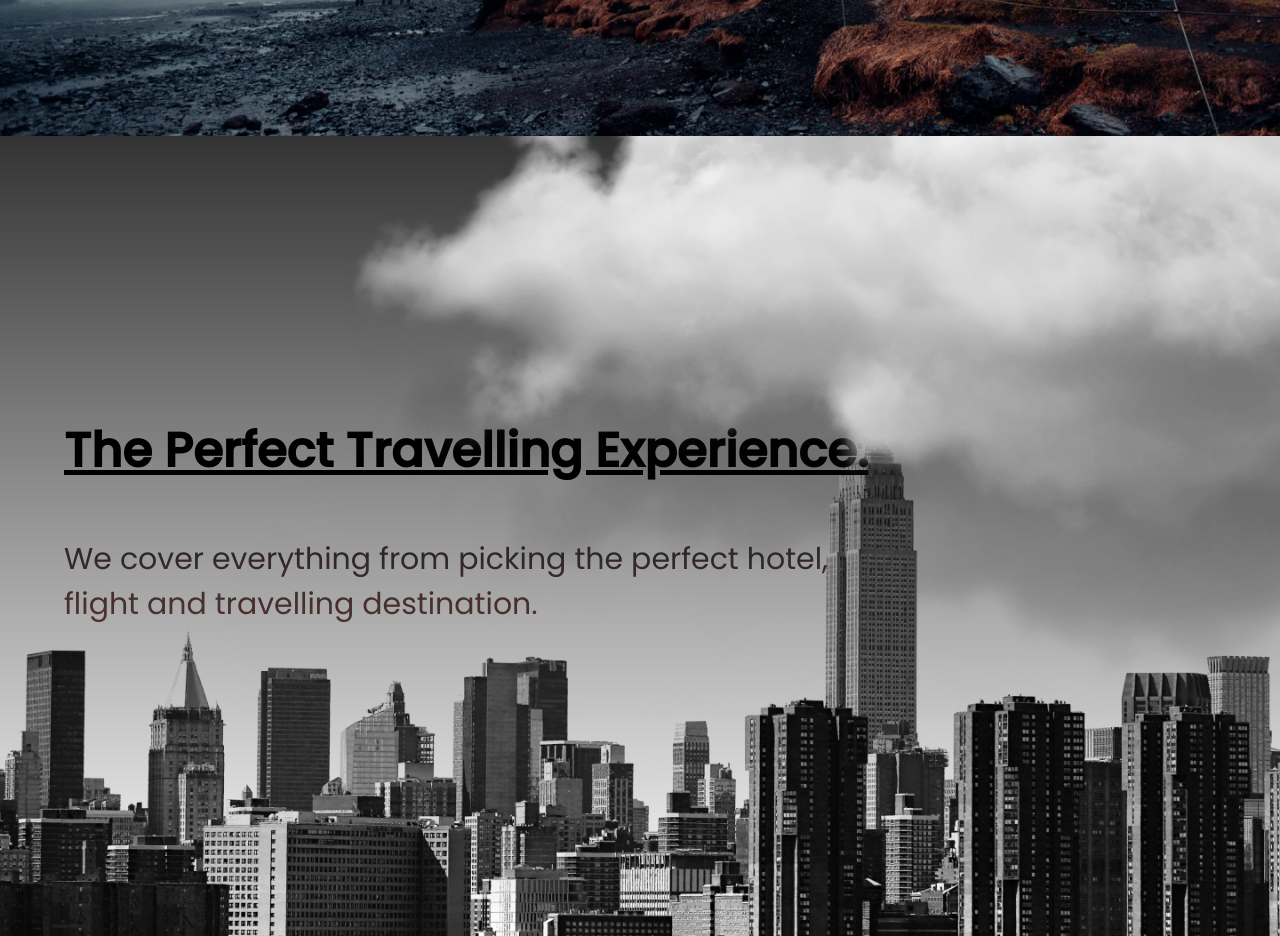
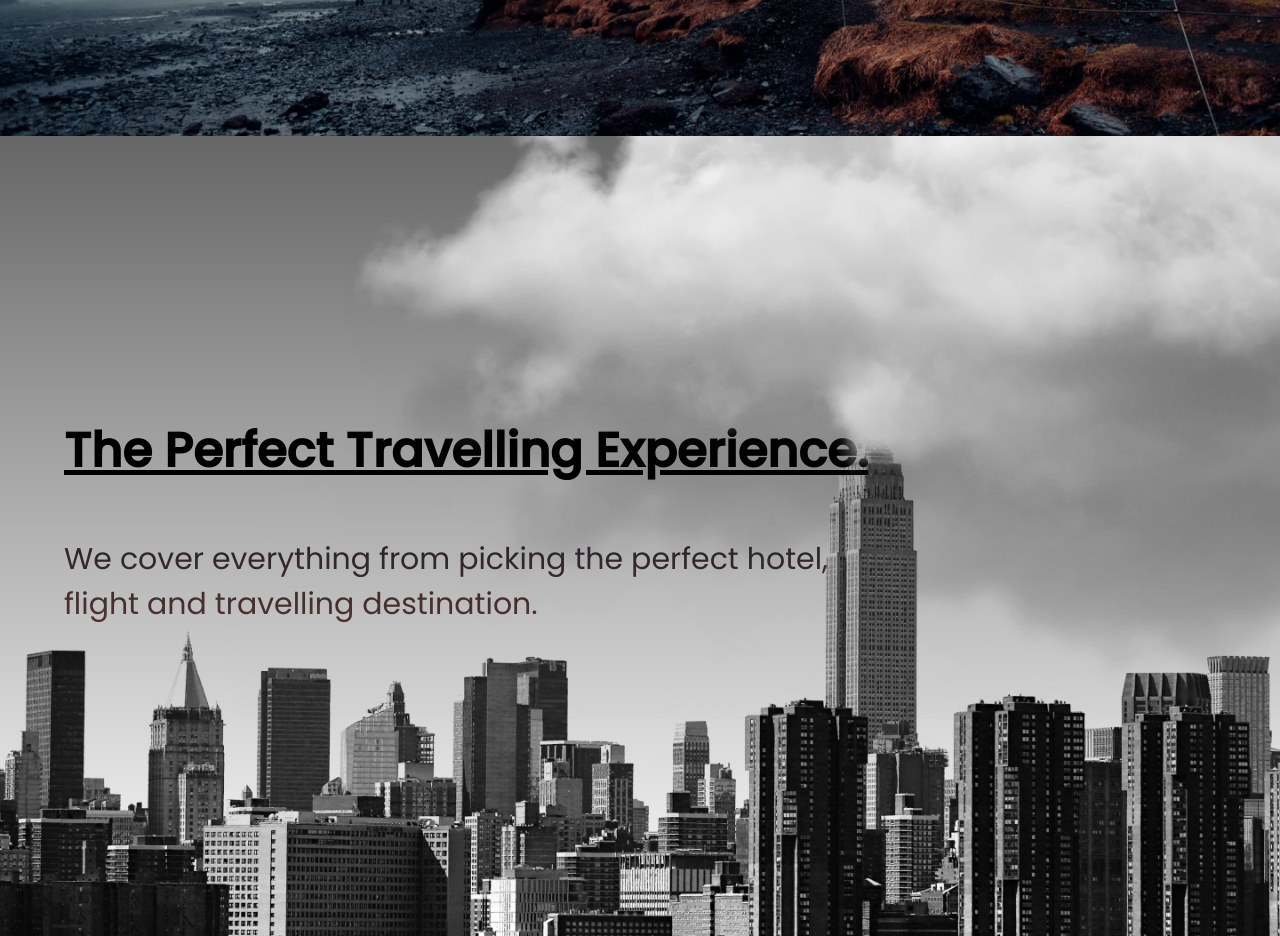
Before and after one commit to cristofor-dev/Travelly, a plain HTML site: page index.html in a window 1280 px wide. Shown: the part 680-1616 px from the top of the page. Drawn offline with Linux system fonts and the light colour scheme; a web font is replaced by a local one.

Commit message:
change #location alpha.

```diff
--- a/style.css
+++ b/style.css
@@ -121,7 +121,7 @@ nav ul {
 
 #locations {
   min-height: 100vh;
-  background: linear-gradient(rgba(0, 0, 0, 0.8), transparent),
+  background: linear-gradient(rgba(0, 0, 0, 0.6), transparent),
     url("./img/new-york-page.png");
   background-size: cover;
   background-position: center;
```
